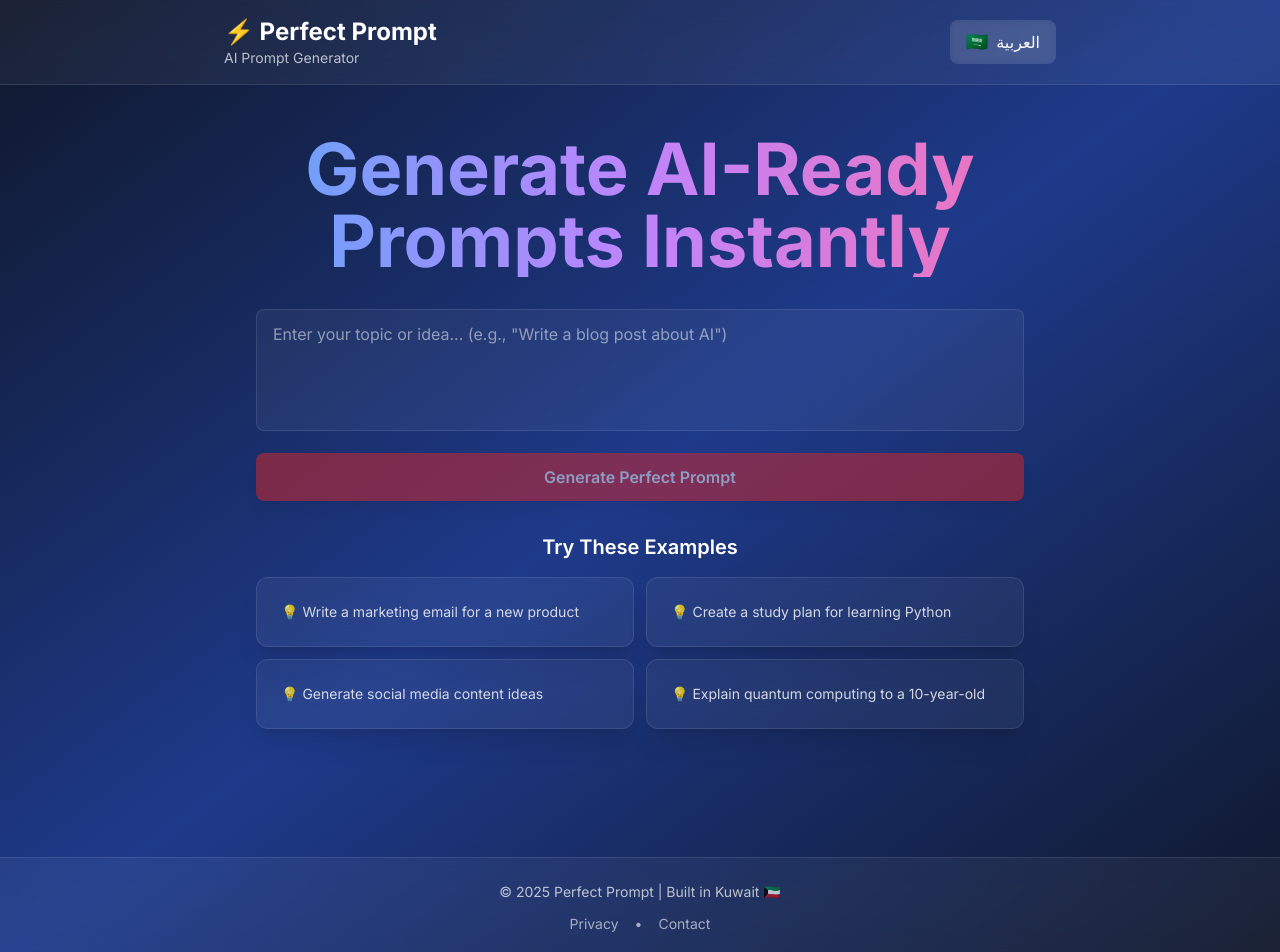
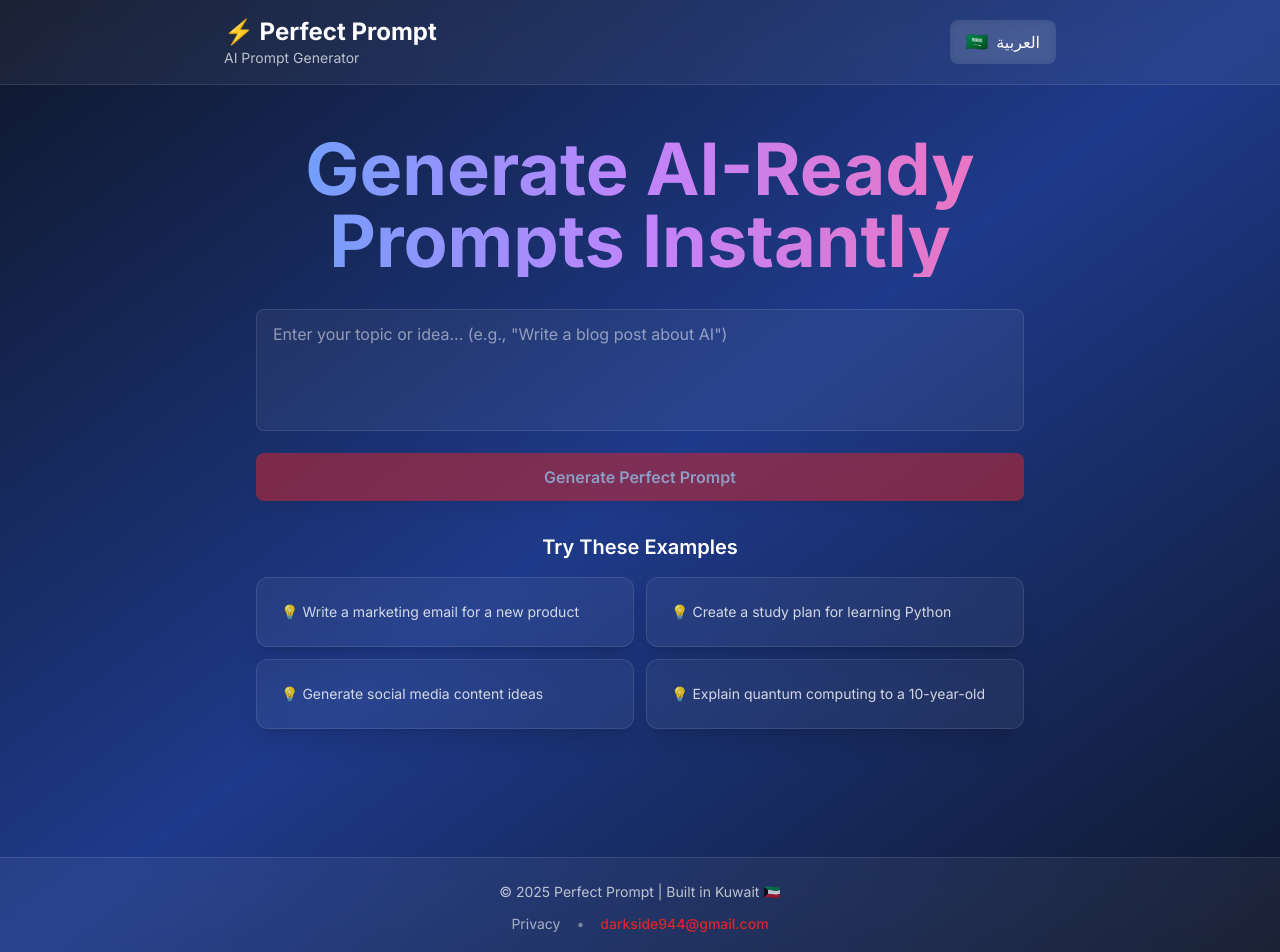
Before and after one commit to Creative-Labs-kw/PerfectPrompt, a Next.js app: page / in a window 1280 px wide. Shown: the top 952 px of the page. Built offline with nearby package versions, Linux system fonts and the light colour scheme; no server answers.

Commit message:
Fix contact link - make email address directly visible and clickable in footer

```diff
--- a/app/page.tsx
+++ b/app/page.tsx
@@ -99,13 +99,16 @@ export default function HomePage() {
             <p className="text-white/70 text-sm">
               {t.footer.madeIn}
             </p>
-            <div className="flex items-center justify-center gap-4 text-sm text-white/60">
-              <a href="/privacy" className="hover:text-white transition-colors">
+            <div className="flex items-center justify-center gap-4 text-sm">
+              <a href="/privacy" className="text-white/60 hover:text-white transition-colors">
                 {t.footer.links.privacy}
               </a>
-              <span>•</span>
-              <a href="mailto:darkside944@gmail.com" className="hover:text-white transition-colors">
-                {t.footer.links.contact}
+              <span className="text-white/40">•</span>
+              <a
+                href="mailto:darkside944@gmail.com"
+                className="text-secondary hover:text-secondary-hover transition-colors font-medium"
+              >
+                darkside944@gmail.com
               </a>
             </div>
           </div>
```
